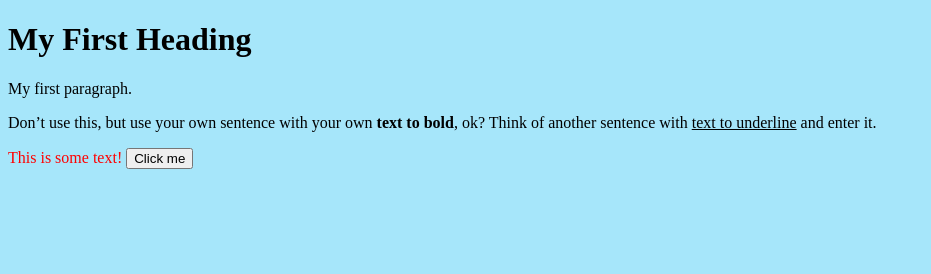
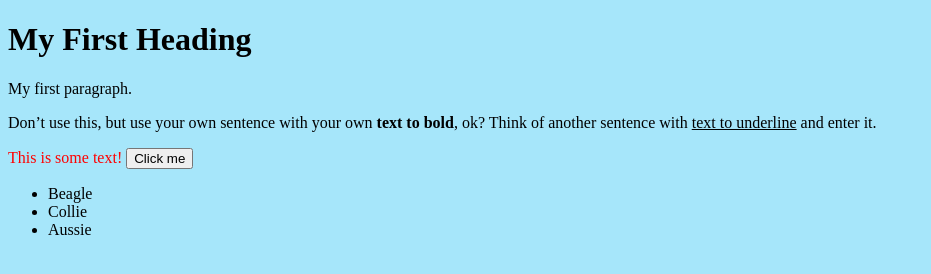
Before and after one commit to Iz3225/ECS20-21, a plain HTML site: page index.html in a window 1280 px wide. Shown: the whole page, without its empty margins (0-931 px from the left). Drawn offline with Linux system fonts and the light colour scheme.

Commit message:
added a list

```diff
--- a/index.html
+++ b/index.html
@@ -8,6 +8,11 @@
 <font color="red">This is some text!</font>
   <body bgcolor="A6E6FA">
 <button>Click me</button>
+<ul>
+  <li>Beagle</li>
+  <li>Collie</li>
+  <li>Aussie</li>
+</ul>
 
  </body>
 </html>
```
